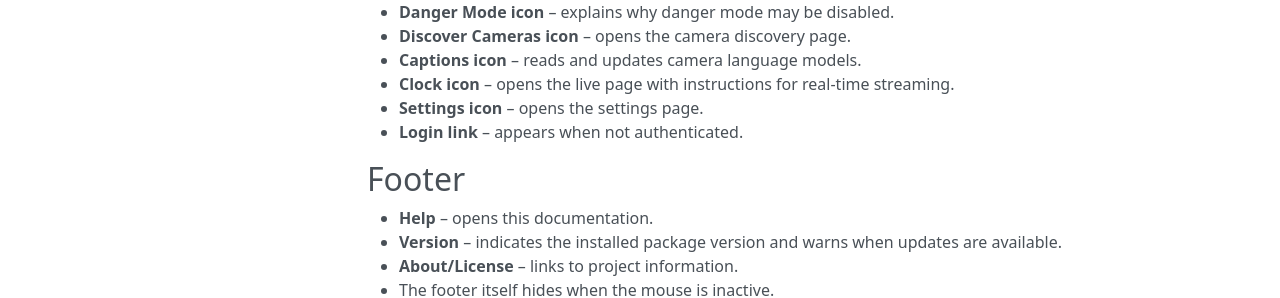
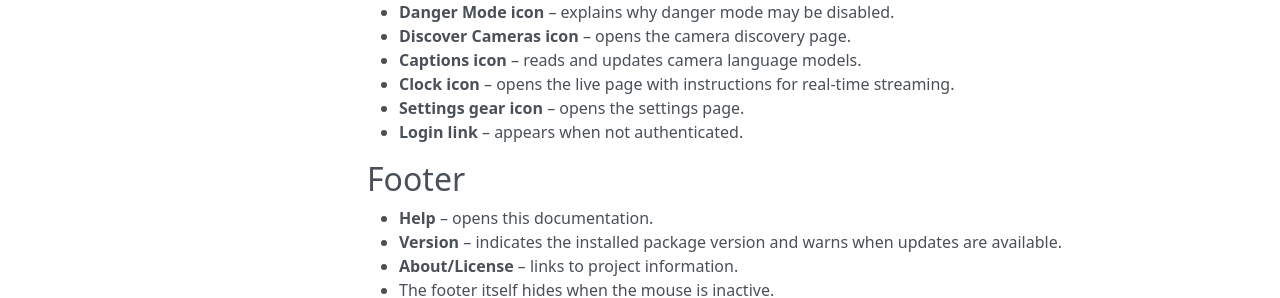
Before and after one commit to KristopherKubicki/glimpser, an MkDocs documentation site: the page built from docs/tooltips.md, in a window 1280 px wide and 985 px high. Shown: the part 341-639 px from the top of the window. Built offline with MkDocs 1.6.1, drawn with Linux system fonts in a browser that asks for light colours; nearby versions of some CDN libraries.

Commit message:
fix(nav): restore gear icon

```diff
--- a/docs/tooltips.md
+++ b/docs/tooltips.md
@@ -12,7 +12,7 @@
 - **Discover Cameras icon** – opens the camera discovery page.
 - **Captions icon** – reads and updates camera language models.
 - **Clock icon** – opens the live page with instructions for real‑time streaming.
-- **Settings icon** – opens the settings page.
+- **Settings gear icon** – opens the settings page.
 - **Login link** – appears when not authenticated.
 
 ## Footer
```
Also changed, not shown: app/static/icons/sprite.svg.
